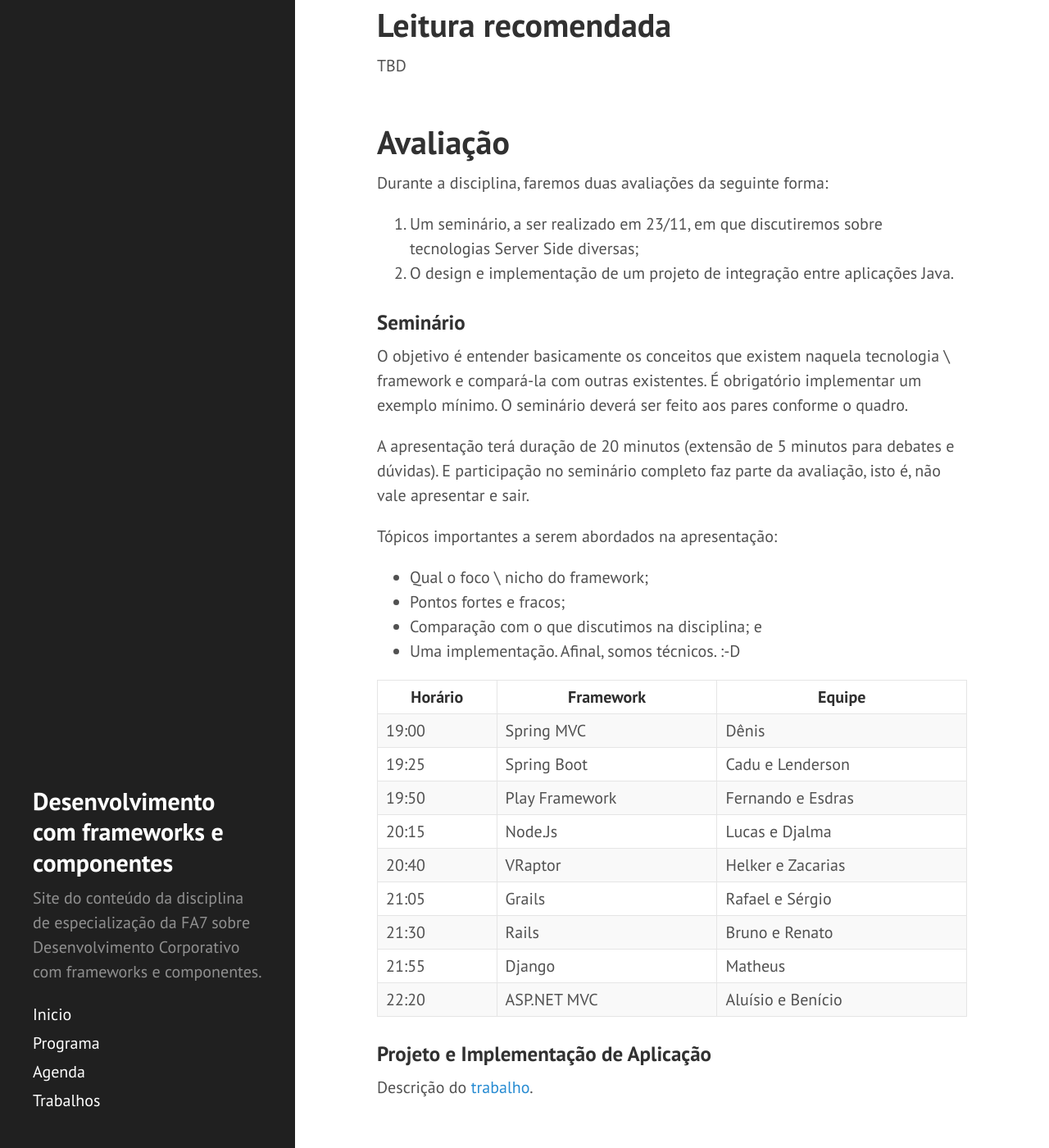
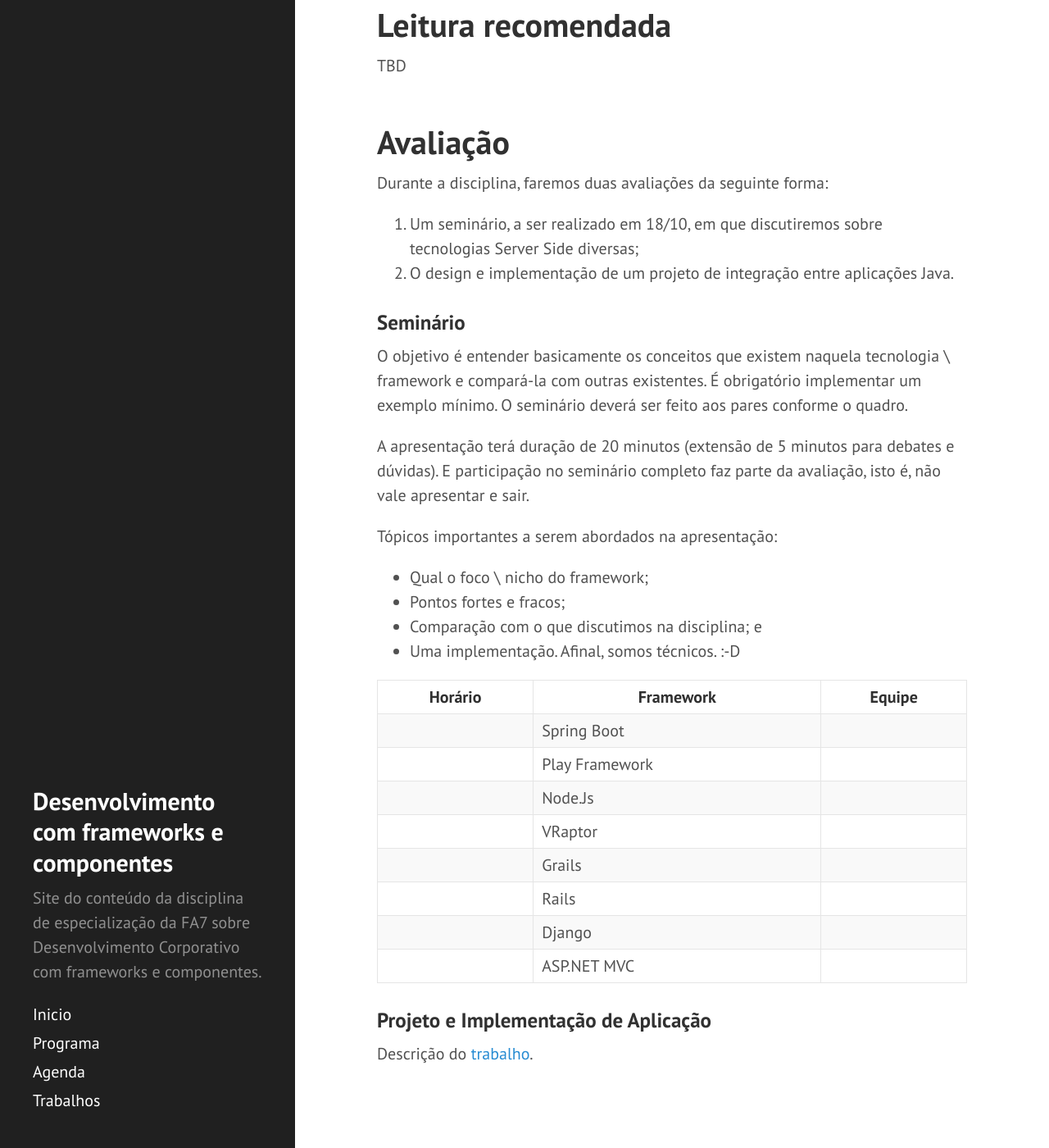
Before and after one commit to michelav/fa7-frameworks, a Jekyll site: the page built from index.md, in a window 1280 px wide and 1400 px high, scrolled down 2343 px. Shown: the whole window at 82% size. Built offline with Jekyll 4.4.1, drawn with Linux system fonts in a browser that asks for light colours.

Commit message:
Atualizando aulas

```diff
--- a/index.md
+++ b/index.md
@@ -137,7 +137,7 @@
 
 Durante a disciplina, faremos duas avaliações da seguinte forma:
 
-1. Um seminário, a ser realizado em 23/11, em que discutiremos sobre tecnologias Server Side diversas;
+1. Um seminário, a ser realizado em 18/10, em que discutiremos sobre tecnologias Server Side diversas;
 2. O design e implementação de um projeto de integração entre aplicações Java.
 
 ### Seminário
@@ -158,15 +158,14 @@
 
 **Horário** | **Framework**  | **Equipe**
 ------------|---------------| -------------
-19:00       | Spring MVC     | Dênis
-19:25       | Spring Boot    | Cadu e Lenderson
-19:50       | Play Framework | Fernando e Esdras
-20:15       | Node.Js        | Lucas e Djalma
-20:40       | VRaptor        | Helker e Zacarias
-21:05       | Grails         | Rafael e Sérgio
-21:30       | Rails          | Bruno e Renato
-21:55       | Django         | Matheus
-22:20       | ASP.NET MVC    | Aluísio e Benício
+            | Spring Boot    |
+            | Play Framework |
+            | Node.Js        |
+            | VRaptor        |
+            | Grails         |
+            | Rails          |
+            | Django         |
+            | ASP.NET MVC    |
 
 ### Projeto e Implementação de Aplicação
 Descrição do <a href="{{site.github.url}}/trabalho/requisitos.html">trabalho</a>.
```
Also changed, not shown: _presentations/intro-desenv.md (+8 -12 lines), _presentations/javaee_plat.md (+1 -14 lines), Gemfile.lock, exercicios/ex1/distribuidora-cdi/.settings/org.eclipse.wst.common.project.facet.core.xml, exercicios/ex1/distribuidora/.settings/org.eclipse.wst.common.project.facet.core.xml, exercicios/ex2/distribuidora-ejb/.settings/org.eclipse.wst.common.project.facet.core.xml, exercicios/ex2/distribuidora-web/.settings/org.eclipse.wst.common.project.facet.core.xml, exercicios/ex2/distribuidoraApp/.settings/org.eclipse.wst.common.project.facet.core.xml, 4 other files.
